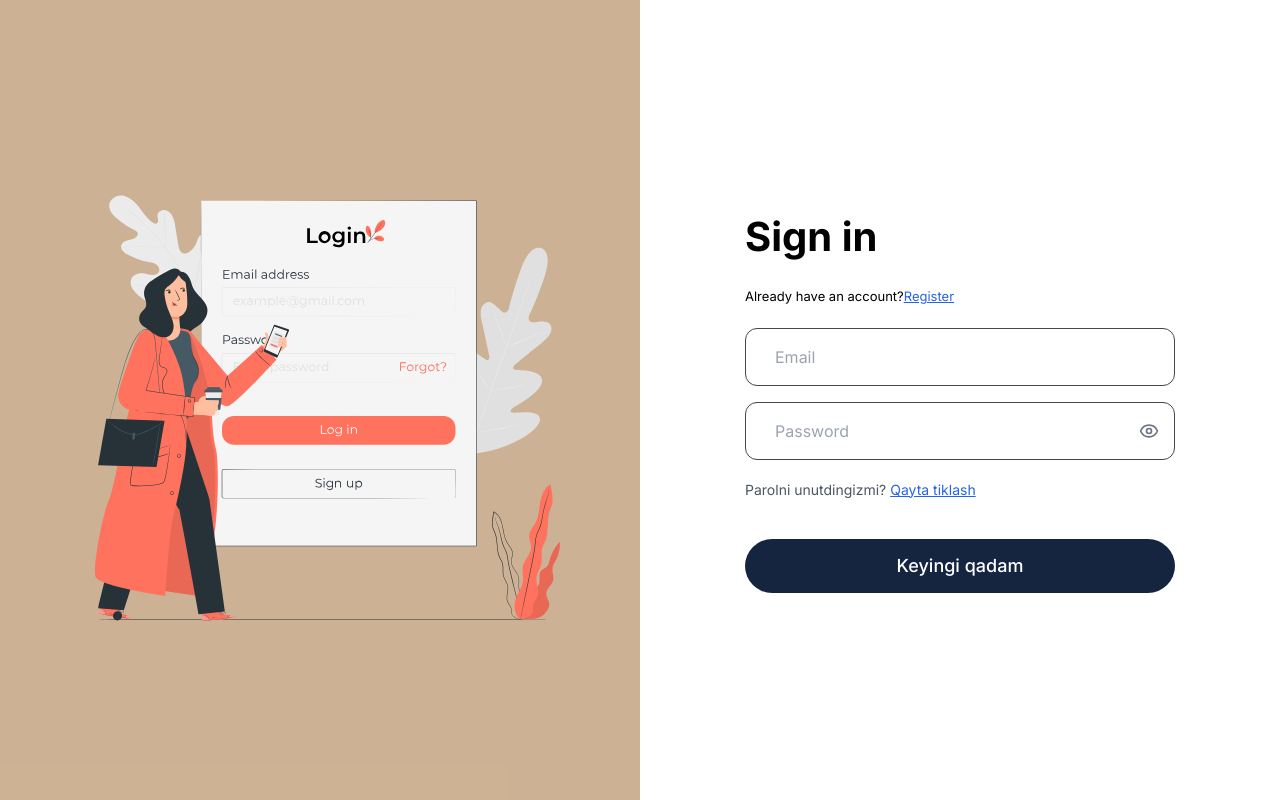
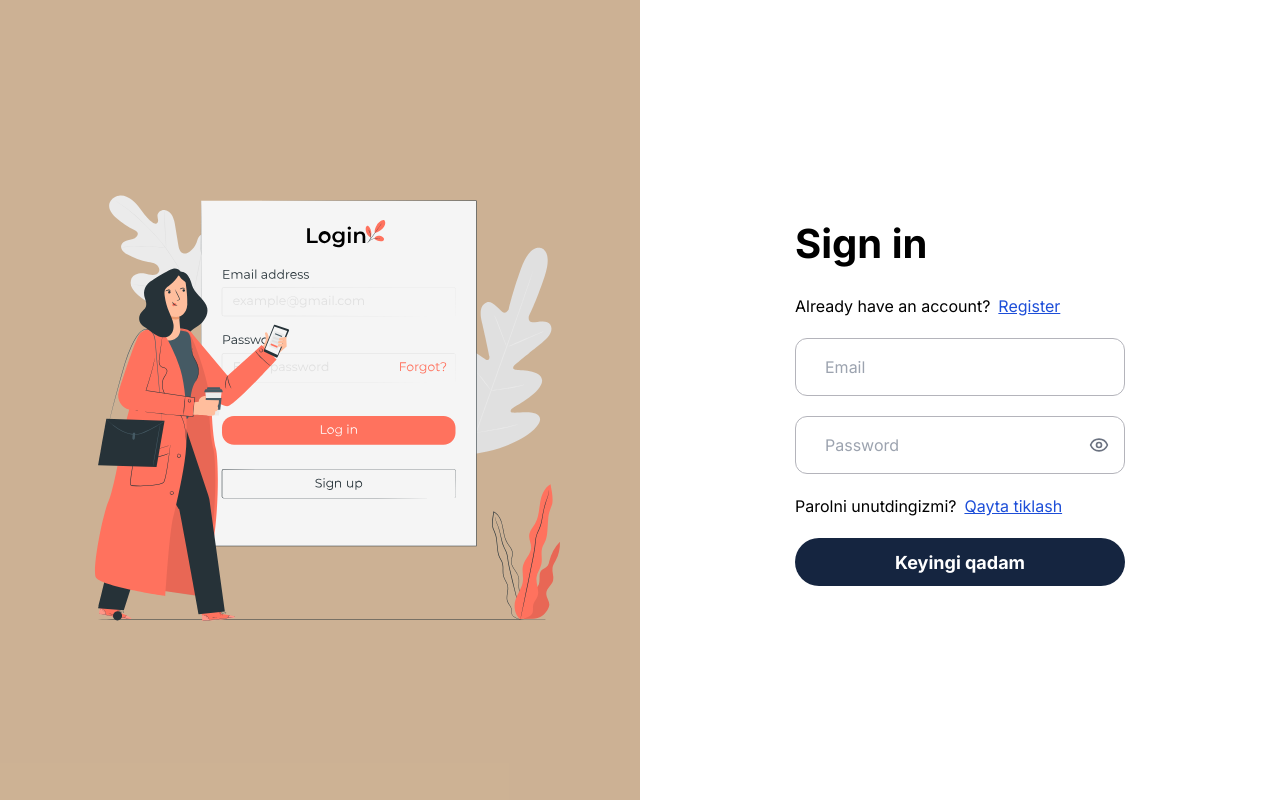
Before and after one commit to ErgashevNur/Weblibrary, a React (Vite) app: page /login in a window 1280 px wide. Built offline with nearby package versions, Linux system fonts and the light colour scheme.

Commit message:
login page design fixes

```diff
--- a/src/pages/Login.jsx
+++ b/src/pages/Login.jsx
@@ -47,7 +47,7 @@ function Login() {
   };
 
   return (
-    <div className="flex h-screen items-center bg-white">
+    <div className="flex h-screen items-center justify-between bg-white text-black">
       {/* right image */}
       <img
         src={signin}
@@ -56,25 +56,22 @@ function Login() {
       />
 
       {/* left form  */}
-      <div className="mx-auto flex flex-col bg-white text-black">
-        <form onSubmit={handleSubmit}>
-          <h2 className="font-slab mb-5 text-left text-[40px] font-black">
+      <form className="max-w-[330px] w-full space-y-5" onSubmit={handleSubmit}>
+        <p className="text-[40px] font-extrabold">
           Sign in
-          </h2>
+        </p>
 
-          <p className="mb-[21px] mt-[5px] font-sans text-[13px] font-normal">
+        <p>
           Already have an account?
-            <Link className="text-blue-600 underline" to="/register">
+          <Link className="text-blue-700 hover:text-blue-500 underline ml-2" to="/register">
             Register
           </Link>
         </p>
 
-          <div className="flex flex-col gap-5">
-            <div className="flex flex-col gap-4">
 
         {/* email  */}
         <input
-                className="w-50% rounded-xl border border-[#474747] px-[29px] py-[16px]"
+          className="w-full rounded-xl border border-[#B4B4BB] px-[29px] py-[16px]"
           name="email"
           type="email"
           placeholder="Email"
@@ -84,10 +81,9 @@ function Login() {
         />
 
         <div className="relative">
-
           {/* password  */}
           <input
-                  className="w-[430px] rounded-xl border border-[#474747] px-[29px] py-[16px] pr-12"
+            className="w-full rounded-xl border border-[#B4B4BB] px-[29px] py-[16px] pr-12"
             name="password"
             type={showPassword ? "text" : "password"}
             placeholder="Password"
@@ -95,6 +91,8 @@ function Login() {
             value={formData.password}
             onChange={handleChange}
           />
+
+          {/* eye button  */}
           <button
             type="button"
             onClick={() => setShowPassword(!showPassword)}
@@ -103,23 +101,23 @@ function Login() {
             {showPassword ? <EyeOff size={20} /> : <Eye size={20} />}
           </button>
         </div>
-            </div>
 
-            <p className="text-sm text-gray-600">
-              Parolni unutdingizmi?{" "}
-              <a
-                href="/forgot-password"
-                className="text-blue-600 underline hover:text-blue-800"
+        <p>
+          Parolni unutdingizmi?
+          <Link
+            to="/forgot-password"
+            className="text-blue-700 underline hover:text-blue-500 ml-2"
           >
             Qayta tiklash
-              </a>
+          </Link>
         </p>
-          </div>
 
+
+        {/* submit btn  */}
         <Button
           type="submit"
           disabled={isLoading}
-            className="mt-[39px] w-full max-w-[430px] rounded-full bg-[#152540] py-[27px] text-[18px] font-medium text-white disabled:opacity-50"
+          className="w-full rounded-full bg-[#152540] text-white text-[18px] font-bold py-6 hover:bg-[#1d3257]"
         >
           {isLoading ? (
             <>
@@ -130,7 +128,6 @@ function Login() {
           )}
         </Button>
       </form>
-      </div>
       <Toaster position="top-center" richColors />
     </div>
   );
```
Lines whose indentation alone changed are shown as unchanged.
